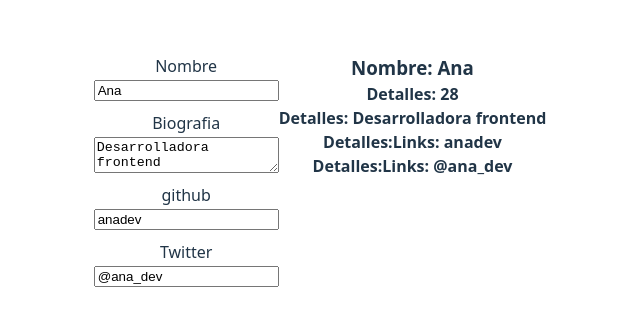
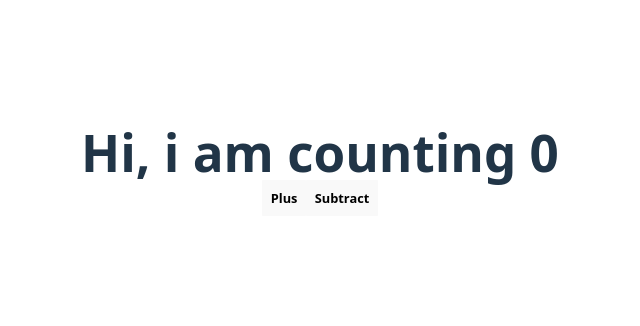
Before and after one commit to JoseAv/Examples-React-19, a React (Vite) app: page / in a window 1280 px wide. Shown: the part 230-556 px from the top of the page, without its empty margins (320-960 px from the left). Built offline with nearby package versions, Linux system fonts and the light colour scheme.

Commit message:
Agregado un ejemplo de reducer

```diff
--- a/src/App.tsx
+++ b/src/App.tsx
@@ -1,6 +1,5 @@
 import './App.css'
-import { Profile } from './modules/avanzado/perfil/Profile'
-import { profile } from './modules/avanzado/perfil/types'
+import { Count } from './practices/Reducer/Contador/Count.'
 function App() {
 
   return (
@@ -16,7 +15,8 @@ function App() {
       {/* <FiltrarUsuarios users={users} /> */}
       {/* <Car ObjectCar={cart} /> */}
       {/* <Comments comments={comments as TypeComments} /> */}
-      <Profile profile={profile} />
+      {/* <Profile profile={profile} /> */}
+      <Count />
     </>
   )
 }
--- /dev/null
+++ b/src/practices/Reducer/Contador/Count..tsx
@@ -0,0 +1,18 @@
+import { useReducer } from "react"
+import { AccionType, initialCount } from "./Interfaces"
+import { reducerCount } from "./contadorReducer"
+
+export const Count = () => {
+    const [state, dispatch] = useReducer(reducerCount, initialCount)
+
+    return <>
+        <h1>Hi, i am counting {state.Count}</h1>
+
+        <button onClick={() => dispatch({ type: AccionType.SumCount, payload: 1 })}>Plus</button>
+
+        <button onClick={() => dispatch({ type: AccionType.ResCount, payload: 1 })}>Subtract</button>
+    </>
+
+
+
+}
--- /dev/null
+++ b/src/practices/Reducer/Contador/Interfaces.ts
@@ -0,0 +1,18 @@
+
+export interface typeState {
+    Count: number,
+}
+
+export interface typeAction {
+    payload: number // Esto es solo una convencion comun no es obligaroio
+    type: string
+}
+
+export const AccionType = {
+    SumCount: 'Sum_Count',
+    ResCount: 'Res_Count'
+} as const
+
+export const initialCount = {
+    Count: 0
+}
--- /dev/null
+++ b/src/practices/Reducer/Contador/contadorReducer.tsx
@@ -0,0 +1,22 @@
+
+import { AccionType, type typeAction, type typeState } from "./Interfaces"
+
+export const reducerCount = (state: typeState, action: typeAction) => {
+
+    if (action.type === AccionType.SumCount) {
+        return {
+            ...state,
+            Count: state.Count + action.payload // Aqui si no va parentecis es porque el + converira en numero y seria Nan + > ?? En procedencia
+        }
+    }
+    if (action.type === AccionType.ResCount) {
+        return {
+            ...state,
+            Count: state.Count - action.payload
+        }
+    }
+
+
+    return state // Aqui siempre esta tipado que devolvera el state
+
+}
```
